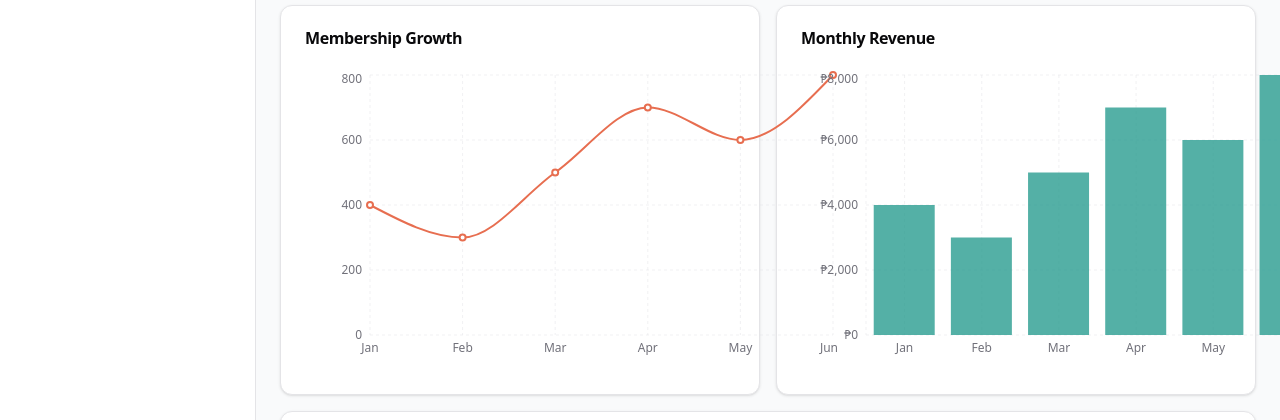
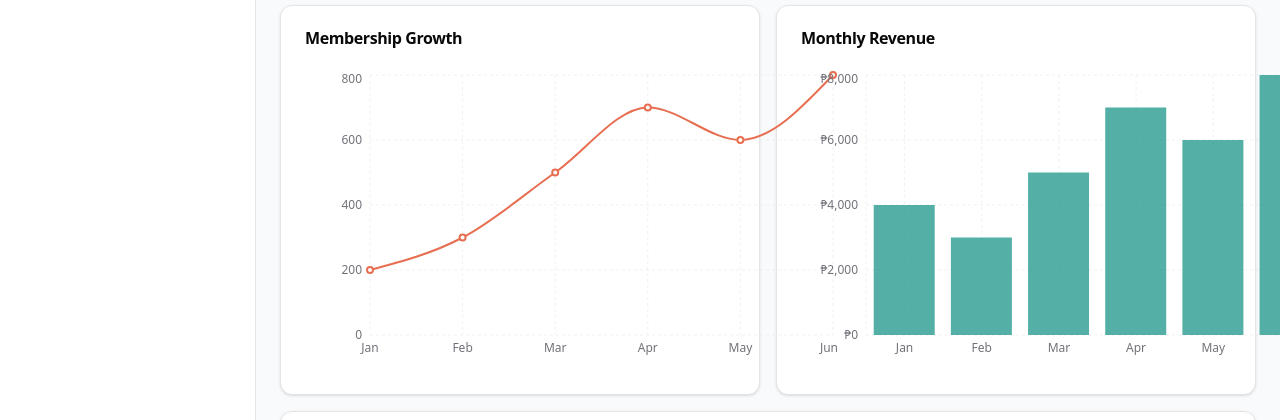
Before and after one commit to Archh29/Cnergy-Gym, a Next.js app: page /customerdashboard/customer in a window 1280 px wide. Shown: the part 218-638 px from the top of the page. Built offline with nearby package versions, Linux system fonts and the light colour scheme.

Commit message:
why no update

```diff
--- a/app/customerdashboard/customer/home.js
+++ b/app/customerdashboard/customer/home.js
@@ -6,7 +6,7 @@ import { ChartContainer, ChartTooltip, ChartTooltipContent } from "@/components/
 const Home = () => {
   // Sample data for charts
   const membershipData = [
-    { name: "Jan", members: 400 },
+    { name: "Jan", members: 200 },
     { name: "Feb", members: 300 },
     { name: "Mar", members: 500 },
     { name: "Apr", members: 700 },
```
